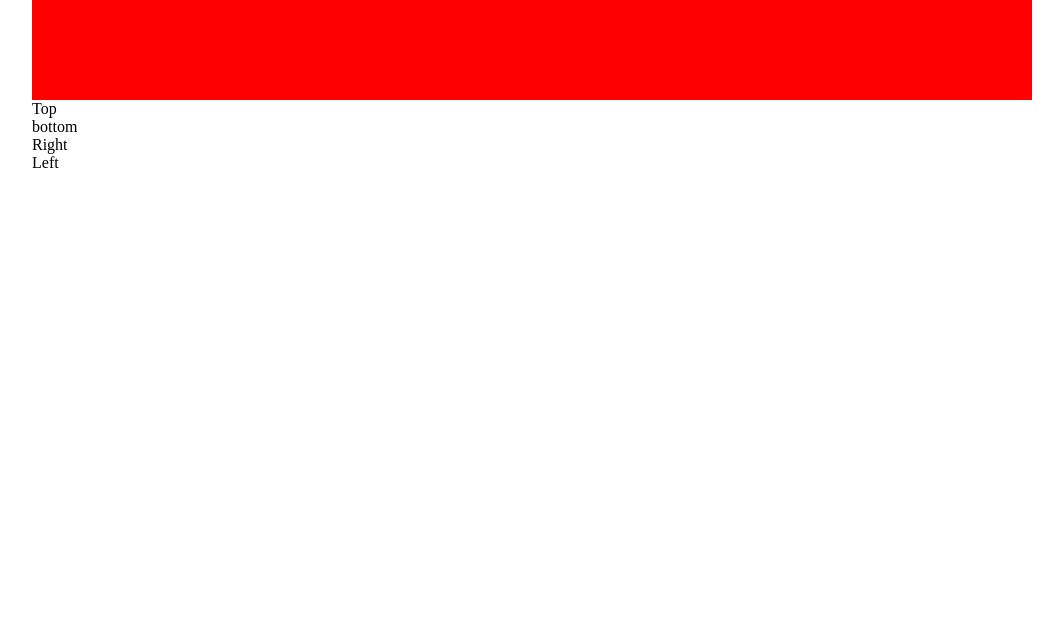
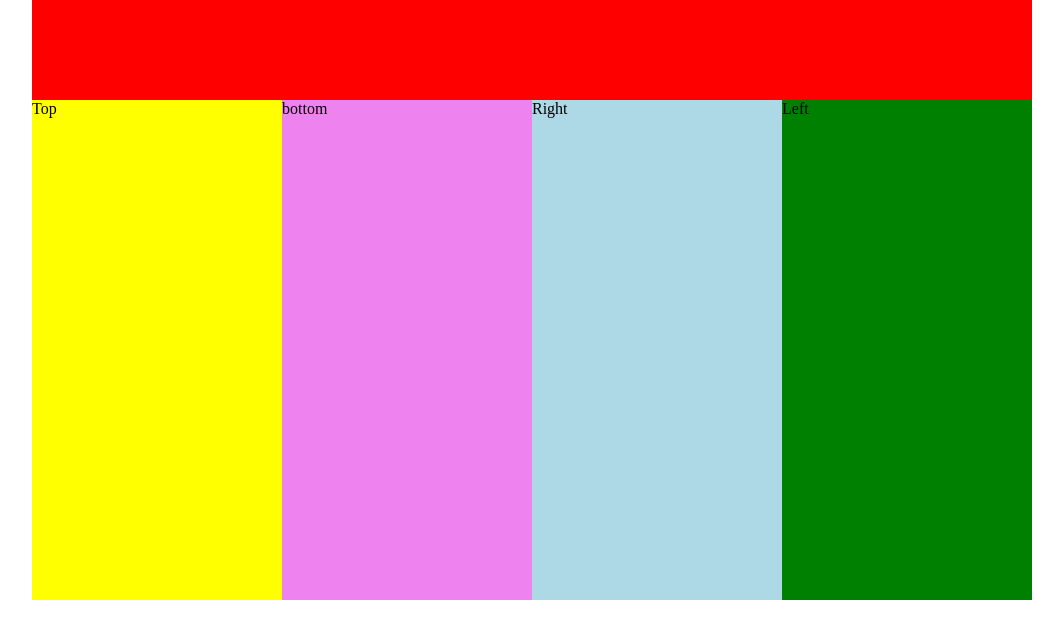
Before and after one commit to jramos22/practicacss-float-position, a plain HTML site: page index.html in a window 1280 px wide. Shown: the whole page, without its empty margins (108-1171 px from the left). Drawn offline with Linux system fonts and the light colour scheme.

Commit message:
Agrego Forma, altura,ancho y color de la parte superior del contenido central

```diff
--- a/css/style.css
+++ b/css/style.css
@@ -10,3 +10,32 @@
     background-color: red;
     height: 100px;
 }
+#div1{
+    background-color: yellow;
+    height: 500px;
+    width: 250px;
+    float: left;
+}
+#div2{
+    background-color: violet;
+    height: 500px;
+    width: 250px;
+    float: left;
+}
+#div3{
+    background-color: lightblue;
+    height: 500px;
+    width: 250px;
+    float: left;
+}
+#div4{
+    background-color: green;
+    height: 500px;
+    width: 250px;
+    float: left;
+}
+.clearfix::after {
+    content: "";
+    clear: both;
+    display: table;
+}
--- a/index.html
+++ b/index.html
@@ -12,7 +12,7 @@
 
         </div>
         <div id="content"><!--Contenido central-->
-            <div id="superior"><!--parte superior del contenido central donde van 4 divs -->
+            <div id="superior" class="clearfix"><!--parte superior del contenido central donde van 4 divs -->
                 <div id="div1"><!--primer de 4 divs-->
                     <span id="top">Top</span>
                 </div>
@@ -26,7 +26,7 @@
                     <span id="left">Left</span>
                 </div>
             </div>
-            <div id="inferior"><!--parte inferior del contenido central donde van dos divs-->
+            <div id="inferior" class="clearfix"><!--parte inferior del contenido central donde van dos divs-->
                 <div id="inferior1"></div><!--primer de 2 divs-->
                 <div id="inferior2"></div><!--segundo de 2 divs-->
             </div>
```
